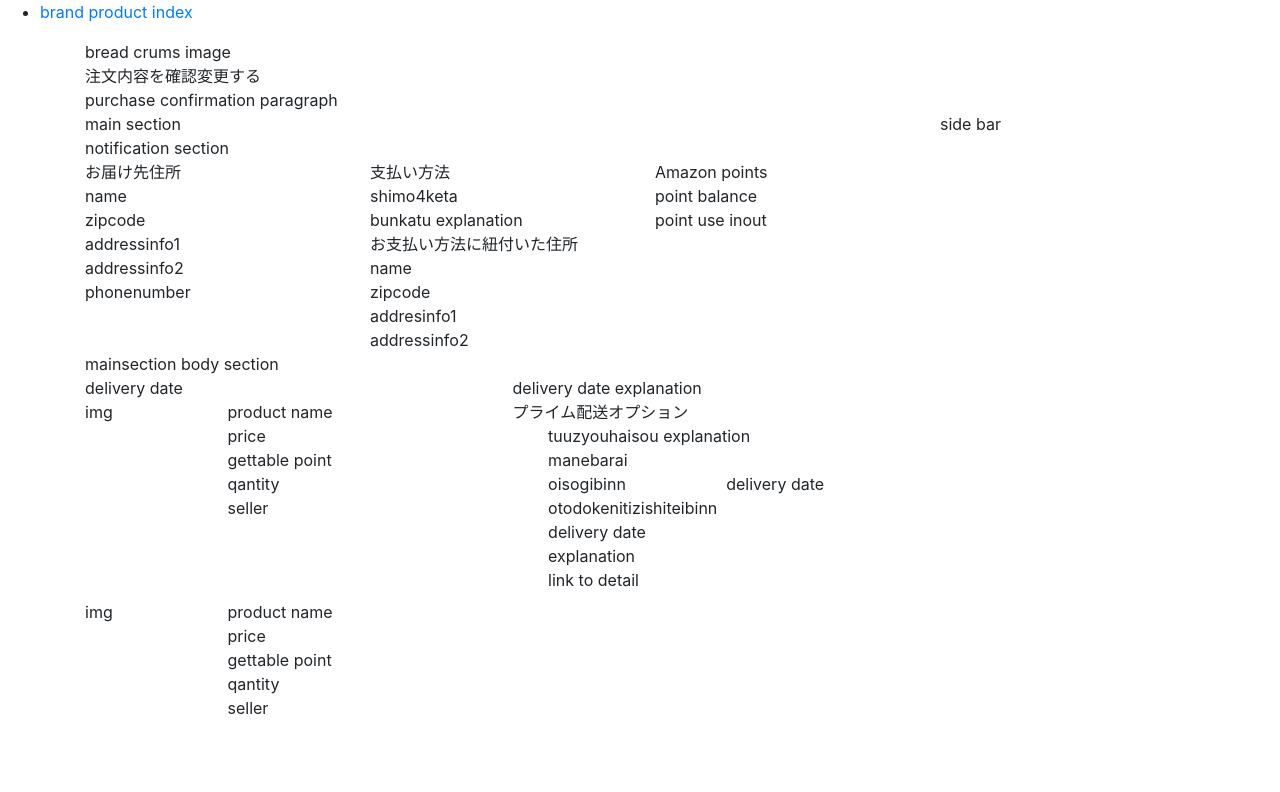
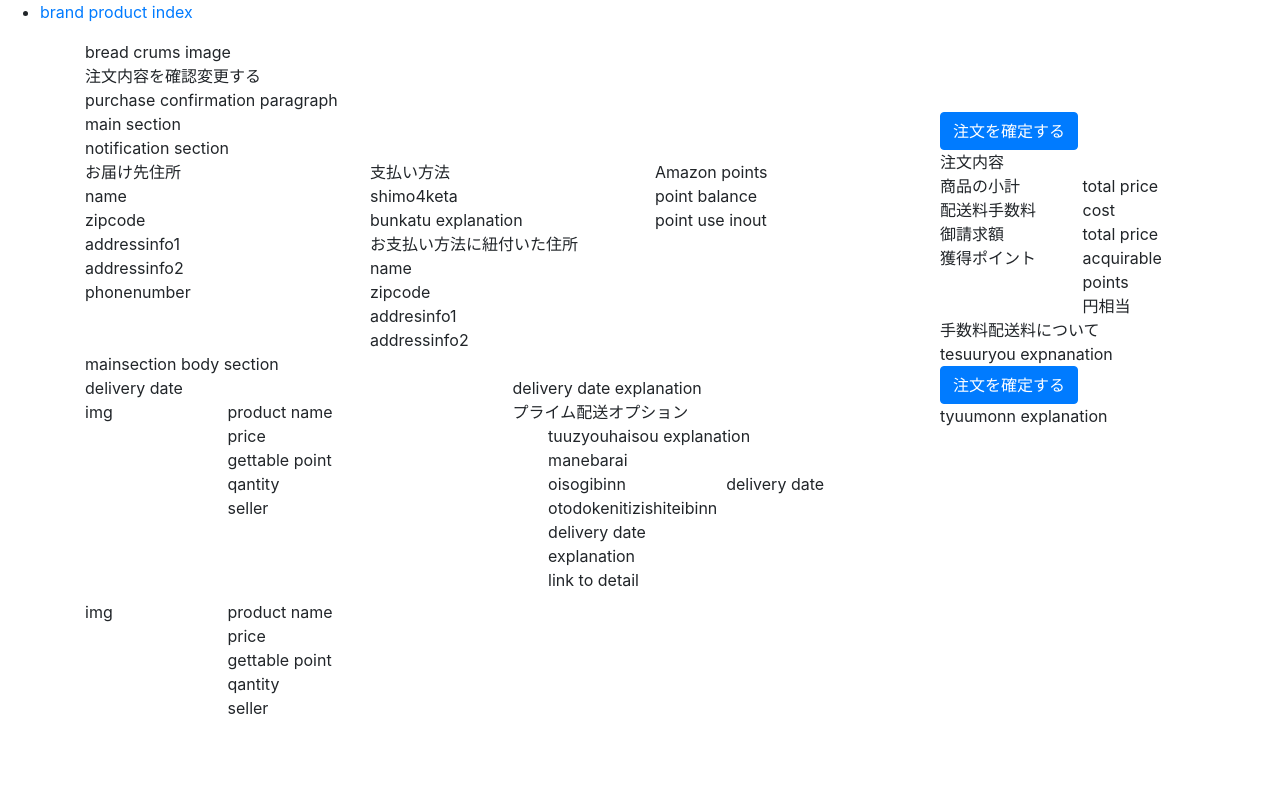
Before and after one commit to XX989tmx/amazon_clone_clientside, a React (Create React App) app: page /order/checkout in a window 1280 px wide. Shown: the part 708-1500 px from the top of the page. Built offline with nearby package versions, Linux system fonts and the light colour scheme; no server answers.

Commit message:
adds basic structure 2

```diff
--- a/src/order/pages/Checkout.js
+++ b/src/order/pages/Checkout.js
@@ -1,7 +1,7 @@
 import Axios from "axios";
 import React, { useContext, useEffect, useState } from "react";
-import { useHistory } from "react-router-dom";
-import reactBootstrap, { Col, Container, Row } from "react-bootstrap";
+import { Link, useHistory } from "react-router-dom";
+import reactBootstrap, { Col, Container, Row, Button } from "react-bootstrap";
 import { AuthContext } from "../../shared/context/auth-context";
 
 const Checkout = () => {
@@ -298,7 +298,73 @@ const Checkout = () => {
                   </Col>
                 </Row>
               </Col>
-              <Col lg={3}>side bar</Col>
+              <Col lg={3}>
+                <Row>
+                  <Col>
+                    <Row>
+                      <Col>
+                        <Link>
+                          {" "}
+                          <Button> 注文を確定する</Button>
+                        </Link>
+                      </Col>
+                    </Row>
+                    <Row>
+                      <Col>
+                        <Row>
+                          <Col>注文内容</Col>
+                        </Row>
+                        <Row>
+                          <Col>商品の小計</Col>
+                          <Col>total price</Col>
+                        </Row>
+                        <Row>
+                          <Col>配送料手数料</Col>
+                          <Col>cost</Col>
+                        </Row>
+                        <Row>
+                          <Col>御請求額</Col>
+                          <Col>total price</Col>
+                        </Row>
+                        <Row>
+                          <Col>獲得ポイント</Col>
+                          <Col>
+                            <Row>
+                              <Col xs={12}>acquirable points</Col>
+                              <Col xs={12}>円相当</Col>
+                            </Row>
+                          </Col>
+                        </Row>
+                      </Col>
+                    </Row>
+                  </Col>
+                </Row>
+                <Row>
+                  <Col>
+                    <Row>
+                      <Col>手数料配送料について</Col>
+                    </Row>
+                    <Row>
+                      <Col>tesuuryou expnanation</Col>
+                    </Row>
+                  </Col>
+                </Row>
+                <Row>
+                  <Col>
+                    <Row>
+                      <Col>
+                        <Link>
+                          {" "}
+                          <Button> 注文を確定する</Button>
+                        </Link>
+                      </Col>
+                    </Row>
+                    <Row>
+                      <Col>tyuumonn explanation</Col>
+                    </Row>
+                  </Col>
+                </Row>
+              </Col>
             </Row>
             <Row>
               <Col>riyou kiyaku</Col>
```
